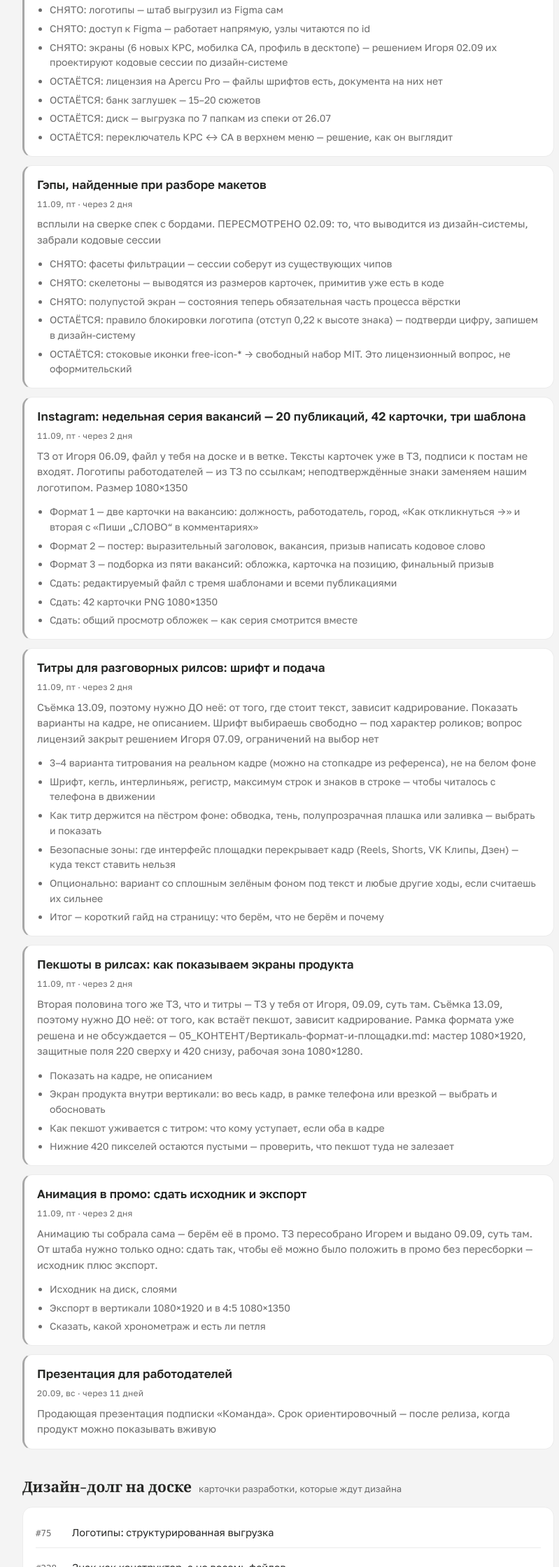
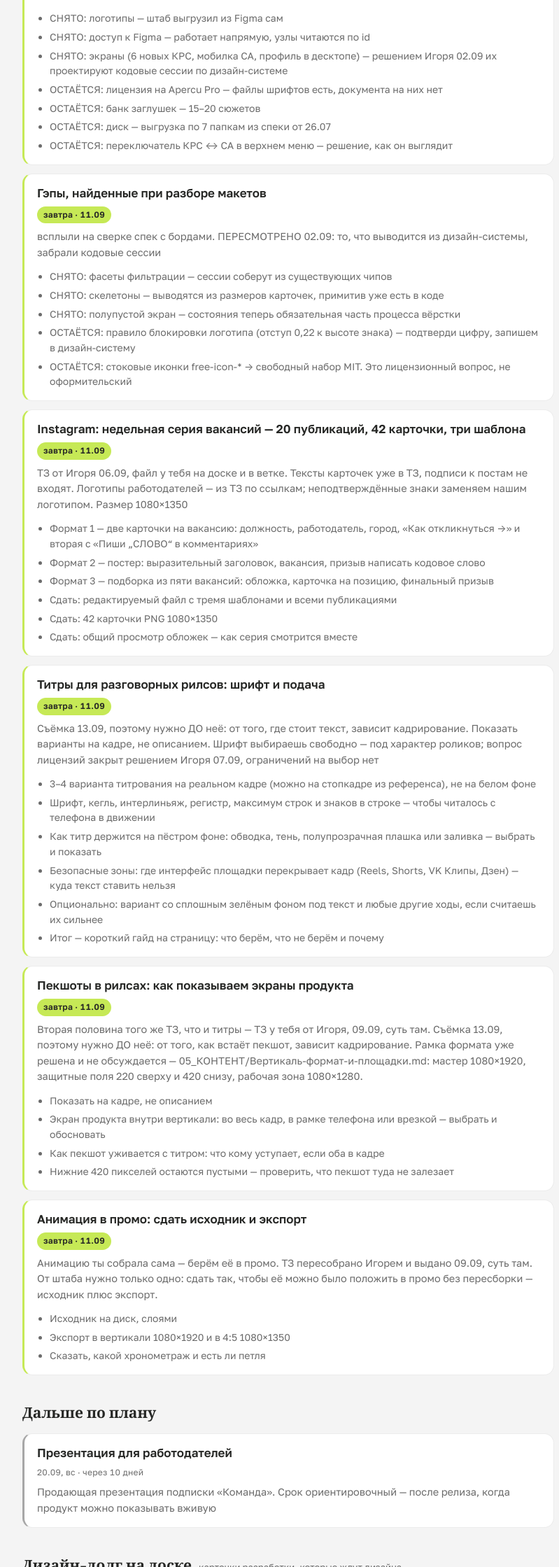
Before and after one commit to selenovigor/krs-design, a plain HTML site: page index.html in a window 1280 px wide. Shown: the part 561-2800 px from the top of the page at 70% size, without its empty margins (228-1027 px from the left). Drawn offline with nearby package versions, Linux system fonts and the light colour scheme.

Commit message:
доска: обновление 2026-09-10

```diff
--- a/index.html
+++ b/index.html
@@ -80,54 +80,55 @@
     <span class="eyebrow">Дизайн · КРС и Свободный агент</span>
     <h1>Задачи Алёны</h1>
     <div class="counters">
-      <div class="counter"><b>6</b><span>дней до релиза 15.09</span></div>
+      <div class="counter"><b>5</b><span>дней до релиза 15.09</span></div>
       <div class="counter "><b>0</b><span>просрочено</span></div>
-      <div class="counter"><b>0</b><span>сегодня и завтра</span></div>
+      <div class="counter"><b>7</b><span>сегодня и завтра</span></div>
       <div class="counter"><b>8</b><span>задач всего</span></div>
     </div>
   </header>
 
+  <section><h2>Сейчас <span class="note">сегодня и завтра</span></h2>
+     <div class="stack"><article class="task now">
+      <h3>Баннеры — весь набор одним сроком</h3>
+      <span class="stamp now">завтра · 11.09</span>
+      <p>Полное ТЗ у тебя есть. Промо TG-канала вакансий, промо СА, «Эстетика русского футбола», канал Игоря. Волны объединены: один срок вместо двух</p>
 
+    </article><article class="task now">
+      <h3>Хвост сдачи брендинга и макетов</h3>
+      <span class="stamp now">завтра · 11.09</span>
+      <p>срок 04–05.08 снят. ПЕРЕСМОТРЕНО 02.09: логотипы, доступ к Figma и экраны с тебя сняты — см. состав ниже. Остаток небольшой и в основном про диск</p>
+      <ul class="parts"><li>СНЯТО: логотипы — штаб выгрузил из Figma сам</li><li>СНЯТО: доступ к Figma — работает напрямую, узлы читаются по id</li><li>СНЯТО: экраны (6 новых КРС, мобилка СА, профиль в десктопе) — решением Игоря 02.09 их проектируют кодовые сессии по дизайн-системе</li><li>ОСТАЁТСЯ: лицензия на Apercu Pro — файлы шрифтов есть, документа на них нет</li><li>ОСТАЁТСЯ: банк заглушек — 15–20 сюжетов</li><li>ОСТАЁТСЯ: диск — выгрузка по 7 папкам из спеки от 26.07</li><li>ОСТАЁТСЯ: переключатель КРС ↔ СА в верхнем меню — решение, как он выглядит</li></ul>
+    </article><article class="task now">
+      <h3>Гэпы, найденные при разборе макетов</h3>
+      <span class="stamp now">завтра · 11.09</span>
+      <p>всплыли на сверке спек с бордами. ПЕРЕСМОТРЕНО 02.09: то, что выводится из дизайн-системы, забрали кодовые сессии</p>
+      <ul class="parts"><li>СНЯТО: фасеты фильтрации — сессии соберут из существующих чипов</li><li>СНЯТО: скелетоны — выводятся из размеров карточек, примитив уже есть в коде</li><li>СНЯТО: полупустой экран — состояния теперь обязательная часть процесса вёрстки</li><li>ОСТАЁТСЯ: правило блокировки логотипа (отступ 0,22 к высоте знака) — подтверди цифру, запишем в дизайн-систему</li><li>ОСТАЁТСЯ: стоковые иконки free-icon-* → свободный набор MIT. Это лицензионный вопрос, не оформительский</li></ul>
+    </article><article class="task now">
+      <h3>Instagram: недельная серия вакансий — 20 публикаций, 42 карточки, три шаблона</h3>
+      <span class="stamp now">завтра · 11.09</span>
+      <p>ТЗ от Игоря 06.09, файл у тебя на доске и в ветке. Тексты карточек уже в ТЗ, подписи к постам не входят. Логотипы работодателей — из ТЗ по ссылкам; неподтверждённые знаки заменяем нашим логотипом. Размер 1080×1350</p>
+      <ul class="parts"><li>Формат 1 — две карточки на вакансию: должность, работодатель, город, «Как откликнуться →» и вторая с «Пиши „СЛОВО“ в комментариях»</li><li>Формат 2 — постер: выразительный заголовок, вакансия, призыв написать кодовое слово</li><li>Формат 3 — подборка из пяти вакансий: обложка, карточка на позицию, финальный призыв</li><li>Сдать: редактируемый файл с тремя шаблонами и всеми публикациями</li><li>Сдать: 42 карточки PNG 1080×1350</li><li>Сдать: общий просмотр обложек — как серия смотрится вместе</li></ul>
+    </article><article class="task now">
+      <h3>Титры для разговорных рилсов: шрифт и подача</h3>
+      <span class="stamp now">завтра · 11.09</span>
+      <p>Съёмка 13.09, поэтому нужно ДО неё: от того, где стоит текст, зависит кадрирование. Показать варианты на кадре, не описанием. Шрифт выбираешь свободно — под характер роликов; вопрос лицензий закрыт решением Игоря 07.09, ограничений на выбор нет</p>
+      <ul class="parts"><li>3–4 варианта титрования на реальном кадре (можно на стопкадре из референса), не на белом фоне</li><li>Шрифт, кегль, интерлиньяж, регистр, максимум строк и знаков в строке — чтобы читалось с телефона в движении</li><li>Как титр держится на пёстром фоне: обводка, тень, полупрозрачная плашка или заливка — выбрать и показать</li><li>Безопасные зоны: где интерфейс площадки перекрывает кадр (Reels, Shorts, VK Клипы, Дзен) — куда текст ставить нельзя</li><li>Опционально: вариант со сплошным зелёным фоном под текст и любые другие ходы, если считаешь их сильнее</li><li>Итог — короткий гайд на страницу: что берём, что не берём и почему</li></ul>
+    </article><article class="task now">
+      <h3>Пекшоты в рилсах: как показываем экраны продукта</h3>
+      <span class="stamp now">завтра · 11.09</span>
+      <p>Вторая половина того же ТЗ, что и титры — ТЗ у тебя от Игоря, 09.09, суть там. Съёмка 13.09, поэтому нужно ДО неё: от того, как встаёт пекшот, зависит кадрирование. Рамка формата уже решена и не обсуждается — 05_КОНТЕНТ/Вертикаль-формат-и-площадки.md: мастер 1080×1920, защитные поля 220 сверху и 420 снизу, рабочая зона 1080×1280.</p>
+      <ul class="parts"><li>Показать на кадре, не описанием</li><li>Экран продукта внутри вертикали: во весь кадр, в рамке телефона или врезкой — выбрать и обосновать</li><li>Как пекшот уживается с титром: что кому уступает, если оба в кадре</li><li>Нижние 420 пикселей остаются пустыми — проверить, что пекшот туда не залезает</li></ul>
+    </article><article class="task now">
+      <h3>Анимация в промо: сдать исходник и экспорт</h3>
+      <span class="stamp now">завтра · 11.09</span>
+      <p>Анимацию ты собрала сама — берём её в промо. ТЗ пересобрано Игорем и выдано 09.09, суть там. От штаба нужно только одно: сдать так, чтобы её можно было положить в промо без пересборки — исходник плюс экспорт.</p>
+      <ul class="parts"><li>Исходник на диск, слоями</li><li>Экспорт в вертикали 1080×1920 и в 4:5 1080×1350</li><li>Сказать, какой хронометраж и есть ли петля</li></ul>
+    </article></div></section>
 
   <section><h2>Дальше по плану</h2>
      <div class="stack"><article class="task ">
-      <h3>Баннеры — весь набор одним сроком</h3>
-      <span class="stamp">11.09, пт · через 2 дня</span>
-      <p>Полное ТЗ у тебя есть. Промо TG-канала вакансий, промо СА, «Эстетика русского футбола», канал Игоря. Волны объединены: один срок вместо двух</p>
-
-    </article><article class="task ">
-      <h3>Хвост сдачи брендинга и макетов</h3>
-      <span class="stamp">11.09, пт · через 2 дня</span>
-      <p>срок 04–05.08 снят. ПЕРЕСМОТРЕНО 02.09: логотипы, доступ к Figma и экраны с тебя сняты — см. состав ниже. Остаток небольшой и в основном про диск</p>
-      <ul class="parts"><li>СНЯТО: логотипы — штаб выгрузил из Figma сам</li><li>СНЯТО: доступ к Figma — работает напрямую, узлы читаются по id</li><li>СНЯТО: экраны (6 новых КРС, мобилка СА, профиль в десктопе) — решением Игоря 02.09 их проектируют кодовые сессии по дизайн-системе</li><li>ОСТАЁТСЯ: лицензия на Apercu Pro — файлы шрифтов есть, документа на них нет</li><li>ОСТАЁТСЯ: банк заглушек — 15–20 сюжетов</li><li>ОСТАЁТСЯ: диск — выгрузка по 7 папкам из спеки от 26.07</li><li>ОСТАЁТСЯ: переключатель КРС ↔ СА в верхнем меню — решение, как он выглядит</li></ul>
-    </article><article class="task ">
-      <h3>Гэпы, найденные при разборе макетов</h3>
-      <span class="stamp">11.09, пт · через 2 дня</span>
-      <p>всплыли на сверке спек с бордами. ПЕРЕСМОТРЕНО 02.09: то, что выводится из дизайн-системы, забрали кодовые сессии</p>
-      <ul class="parts"><li>СНЯТО: фасеты фильтрации — сессии соберут из существующих чипов</li><li>СНЯТО: скелетоны — выводятся из размеров карточек, примитив уже есть в коде</li><li>СНЯТО: полупустой экран — состояния теперь обязательная часть процесса вёрстки</li><li>ОСТАЁТСЯ: правило блокировки логотипа (отступ 0,22 к высоте знака) — подтверди цифру, запишем в дизайн-систему</li><li>ОСТАЁТСЯ: стоковые иконки free-icon-* → свободный набор MIT. Это лицензионный вопрос, не оформительский</li></ul>
-    </article><article class="task ">
-      <h3>Instagram: недельная серия вакансий — 20 публикаций, 42 карточки, три шаблона</h3>
-      <span class="stamp">11.09, пт · через 2 дня</span>
-      <p>ТЗ от Игоря 06.09, файл у тебя на доске и в ветке. Тексты карточек уже в ТЗ, подписи к постам не входят. Логотипы работодателей — из ТЗ по ссылкам; неподтверждённые знаки заменяем нашим логотипом. Размер 1080×1350</p>
-      <ul class="parts"><li>Формат 1 — две карточки на вакансию: должность, работодатель, город, «Как откликнуться →» и вторая с «Пиши „СЛОВО“ в комментариях»</li><li>Формат 2 — постер: выразительный заголовок, вакансия, призыв написать кодовое слово</li><li>Формат 3 — подборка из пяти вакансий: обложка, карточка на позицию, финальный призыв</li><li>Сдать: редактируемый файл с тремя шаблонами и всеми публикациями</li><li>Сдать: 42 карточки PNG 1080×1350</li><li>Сдать: общий просмотр обложек — как серия смотрится вместе</li></ul>
-    </article><article class="task ">
-      <h3>Титры для разговорных рилсов: шрифт и подача</h3>
-      <span class="stamp">11.09, пт · через 2 дня</span>
-      <p>Съёмка 13.09, поэтому нужно ДО неё: от того, где стоит текст, зависит кадрирование. Показать варианты на кадре, не описанием. Шрифт выбираешь свободно — под характер роликов; вопрос лицензий закрыт решением Игоря 07.09, ограничений на выбор нет</p>
-      <ul class="parts"><li>3–4 варианта титрования на реальном кадре (можно на стопкадре из референса), не на белом фоне</li><li>Шрифт, кегль, интерлиньяж, регистр, максимум строк и знаков в строке — чтобы читалось с телефона в движении</li><li>Как титр держится на пёстром фоне: обводка, тень, полупрозрачная плашка или заливка — выбрать и показать</li><li>Безопасные зоны: где интерфейс площадки перекрывает кадр (Reels, Shorts, VK Клипы, Дзен) — куда текст ставить нельзя</li><li>Опционально: вариант со сплошным зелёным фоном под текст и любые другие ходы, если считаешь их сильнее</li><li>Итог — короткий гайд на страницу: что берём, что не берём и почему</li></ul>
-    </article><article class="task ">
-      <h3>Пекшоты в рилсах: как показываем экраны продукта</h3>
-      <span class="stamp">11.09, пт · через 2 дня</span>
-      <p>Вторая половина того же ТЗ, что и титры — ТЗ у тебя от Игоря, 09.09, суть там. Съёмка 13.09, поэтому нужно ДО неё: от того, как встаёт пекшот, зависит кадрирование. Рамка формата уже решена и не обсуждается — 05_КОНТЕНТ/Вертикаль-формат-и-площадки.md: мастер 1080×1920, защитные поля 220 сверху и 420 снизу, рабочая зона 1080×1280.</p>
-      <ul class="parts"><li>Показать на кадре, не описанием</li><li>Экран продукта внутри вертикали: во весь кадр, в рамке телефона или врезкой — выбрать и обосновать</li><li>Как пекшот уживается с титром: что кому уступает, если оба в кадре</li><li>Нижние 420 пикселей остаются пустыми — проверить, что пекшот туда не залезает</li></ul>
-    </article><article class="task ">
-      <h3>Анимация в промо: сдать исходник и экспорт</h3>
-      <span class="stamp">11.09, пт · через 2 дня</span>
-      <p>Анимацию ты собрала сама — берём её в промо. ТЗ пересобрано Игорем и выдано 09.09, суть там. От штаба нужно только одно: сдать так, чтобы её можно было положить в промо без пересборки — исходник плюс экспорт.</p>
-      <ul class="parts"><li>Исходник на диск, слоями</li><li>Экспорт в вертикали 1080×1920 и в 4:5 1080×1350</li><li>Сказать, какой хронометраж и есть ли петля</li></ul>
-    </article><article class="task ">
       <h3>Презентация для работодателей</h3>
-      <span class="stamp">20.09, вс · через 11 дней</span>
+      <span class="stamp">20.09, вс · через 10 дней</span>
       <p>Продающая презентация подписки «Команда». Срок ориентировочный — после релиза, когда продукт можно показывать вживую</p>
 
     </article></div></section>
@@ -138,7 +139,7 @@
   <section><h2>Дизайн-долг на доске <span class="note">карточки разработки, которые ждут дизайна</span></h2>
     <div class="owed debt"><div><code>#75</code><span>Логотипы: структурированная выгрузка</span></div><div><code>#228</code><span>Знак как конструктор, а не восемь файлов</span></div><div><code>#227</code><span>Правило блокировки логотипа</span></div><div><code>#119</code><span>Витрина на десктопе: мобильный макет по центру</span></div><div><code>#310</code><span>Аватарки соцсетей: КРС и СА, четыре площадки</span></div></div></section>
 
-  <footer>Собрано автоматически из реестра сроков проекта · 09.09.
+  <footer>Собрано автоматически из реестра сроков проекта · 10.09.
   Задачи и даты меняет Игорь — если срок нереальный, скажи в ветке дизайна, пересоберём.</footer>
 </div>
 </body>
```
